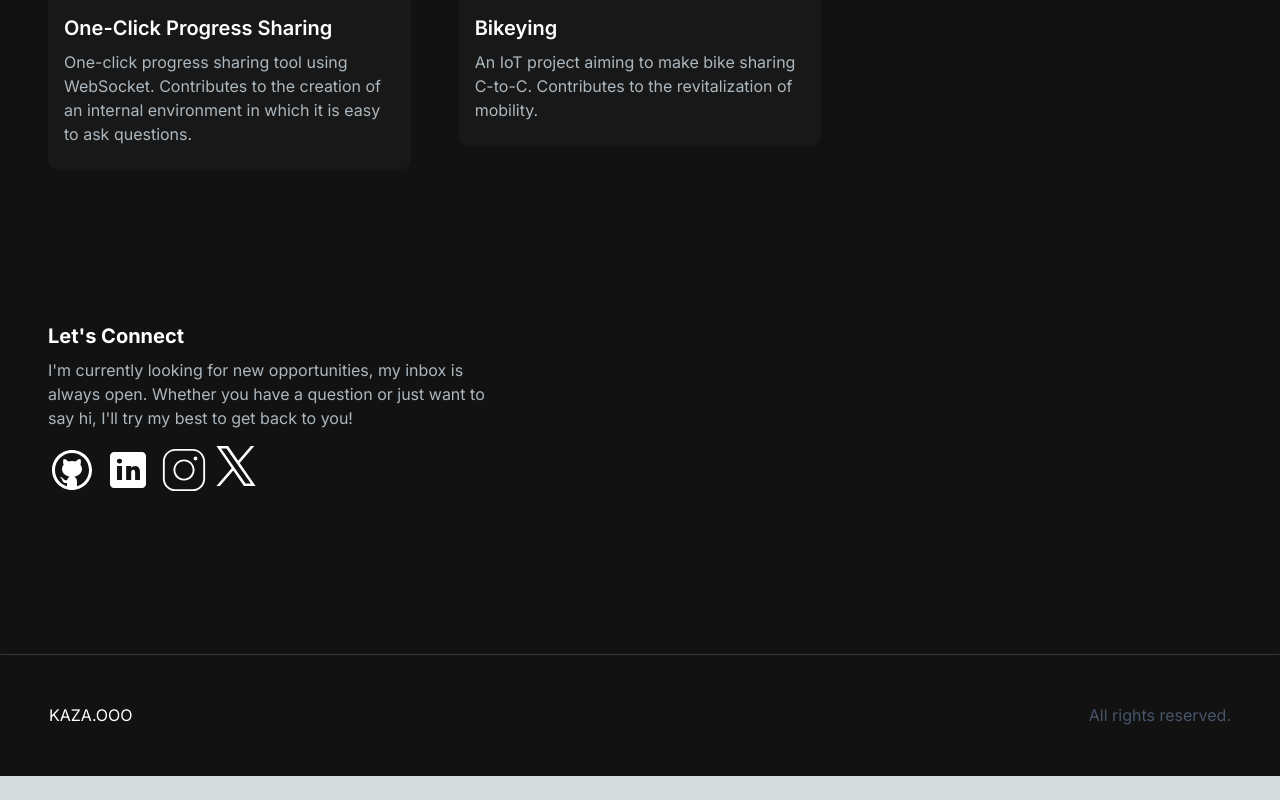
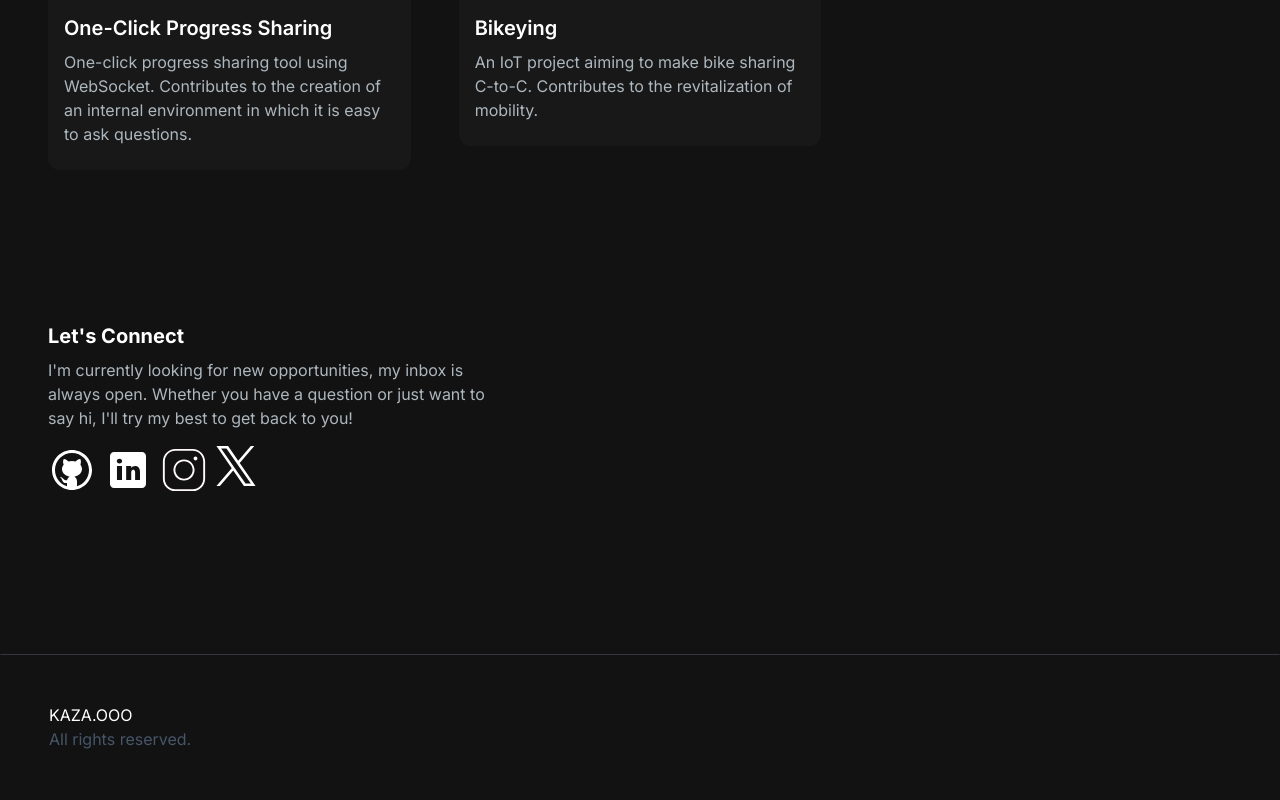
Before and after one commit to Koki-Kazaore/this-is-me, a Next.js app: page / in a window 1280 px wide. Shown: the part 2834-3634 px from the top of the page. Before the commit the page ends 3610 px from the top, so only its background shows below. Built offline with nearby package versions, Linux system fonts and the light colour scheme.

Commit message:
Fixed to center the div tag in the Footer

```diff
--- a/src/app/components/Footer.tsx
+++ b/src/app/components/Footer.tsx
@@ -2,8 +2,8 @@ import React from 'react'
 
 const Footer = () => {
   return (
-    <footer className='footer border z-10 border-t-[#33353F] border-l-transparent border-r-transparent border-b-transparent text-white'>
-        <div className='container p-12 flex justify-between'>
+    <footer className='footer border z-10 border-t-[#33353F] border-l-transparent border-r-transparent border-b-transparent text-white flex justify-center'>
+        <div className='container p-12 flex flex-col xs:flex-row justify-between'>
             <span>KAZA.OOO</span>
             <p className='text-slate-600'>All rights reserved.</p>
         </div>
```
